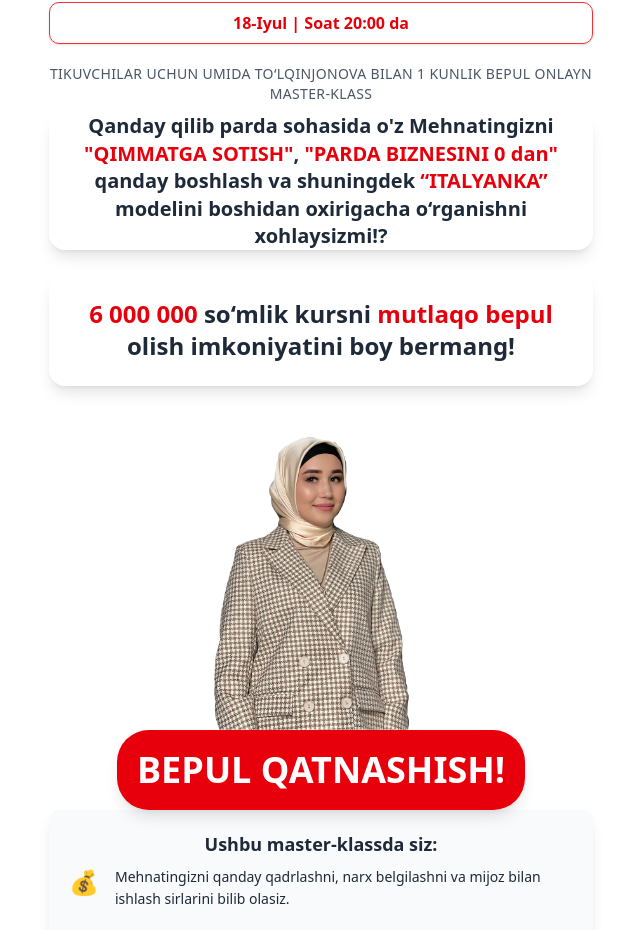
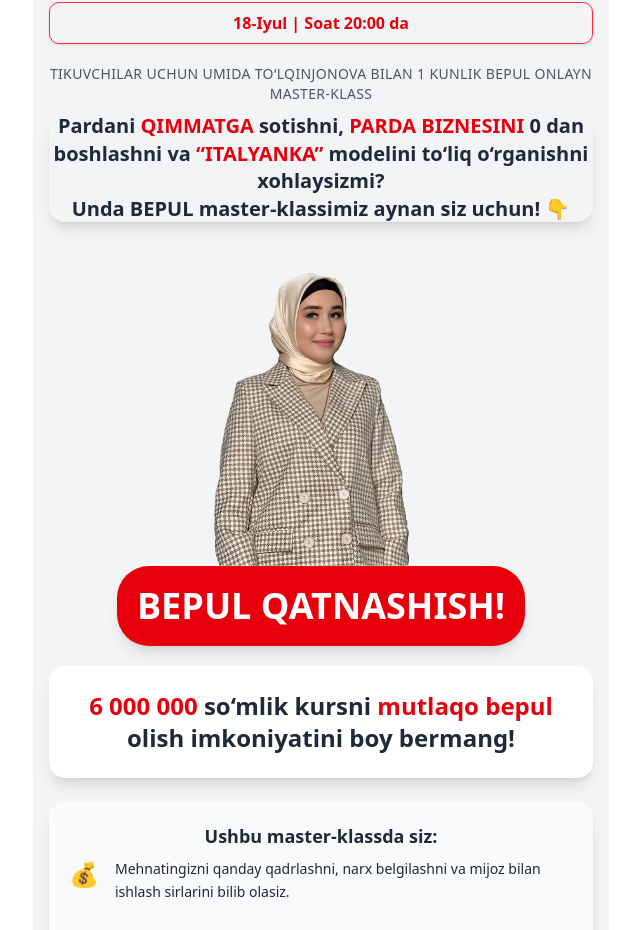
Before and after one commit to Mirzayev2009/18-Iyul-Parda-ortidagi-san-at, a React (Vite) app: page / in a window 1280 px wide. Shown: the part 30-960 px from the top of the page, without its empty margins (319-959 px from the left). Built offline with nearby package versions, Linux system fonts and the light colour scheme; the HTML template or start-up script is replaced by a standard one.

Commit message:
color isssue

```diff
--- a/src/pages/InfoPage.jsx
+++ b/src/pages/InfoPage.jsx
@@ -8,7 +8,7 @@ const InfoPage = () => {
   };
 
   return (
-    <div className="bg-white min-h-screen px-4 py-8 font-sans text-gray-800 max-w-xl mx-auto">
+    <div className="bg-gray-100 min-h-screen px-4 py-8 font-sans text-gray-800 max-w-xl mx-auto">
       {/* Sana va vaqt */}
       <div className="border border-red-500 rounded-lg text-red-600 font-semibold text-center text-base py-2 mb-5 shadow-sm">
         18-Iyul | Soat 20:00 da
@@ -21,15 +21,13 @@ const InfoPage = () => {
 
       {/* Asosiy sarlavha */}
       <h1 className="text-xl font-semibold leading-snug text-center mb-6 shadow-lg rounded-2xl">
-        Qanday qilib parda sohasida o'z Mehnatingizni <span className='font-bold text-red-600'>"QIMMATGA SOTISH"</span>, <span className='font-bold text-red-600'>"PARDA BIZNESINI 0 dan"</span> qanday boshlash va shuningdek  <span className='font-bold text-red-600'>“ITALYANKA”</span> modelini boshidan oxirigacha o‘rganishni xohlaysizmi!?
+        Pardani <span className='font-bold text-red-600'>QIMMATGA</span> sotishni,<span className='font-bold text-red-600'> PARDA BIZNESINI</span> 0 dan boshlashni va <span className='font-bold text-red-600'>“ITALYANKA”</span> modelini to‘liq o‘rganishni xohlaysizmi?
+
+      <h1>Unda BEPUL master-klassimiz aynan siz uchun! 👇</h1>
       </h1>
 
       {/* Kurs narxi qismi */}
-      <div className="w-full  p-6 rounded-2xl shadow-lg border-red-600 bg-white flex justify-center items-center mt-5 mb-6">
-        <h2 className="text-2xl font-semibold text-center ">
-          <span className='text-red-600 font-bold'>6 000 000</span> so‘mlik kursni <span className="text-red-600 font-bold">mutlaqo bepul</span> olish imkoniyatini boy bermang!
-        </h2>
-      </div>
+
 
       {/* Rasm */}
       <div className="flex w-full justify-center  ">
@@ -51,8 +49,13 @@ const InfoPage = () => {
       </button>
           </div>
 
+      <div className="w-full  p-6 rounded-2xl shadow-lg border-red-600 bg-white flex justify-center items-center mt-5 mb-6">
+        <h2 className="text-2xl font-semibold text-center ">
+          <span className='text-red-600 font-bold'>6 000 000</span> so‘mlik kursni <span className="text-red-600 font-bold">mutlaqo bepul</span> olish imkoniyatini boy bermang!
+        </h2>
+      </div>
       {/* Masterklass haqida */}
-      <div className="bg-gray-50 rounded-lg p-5 shadow-lg space-y-6 ">
+      <div className="bg-gray-50 rounded-2xl p-5 shadow-lg space-y-6 ">
         <h2 className="text-lg font-semibold text-center mb-2">Ushbu master-klassda siz:</h2>
 
         <div className="flex items-start gap-4">
```
